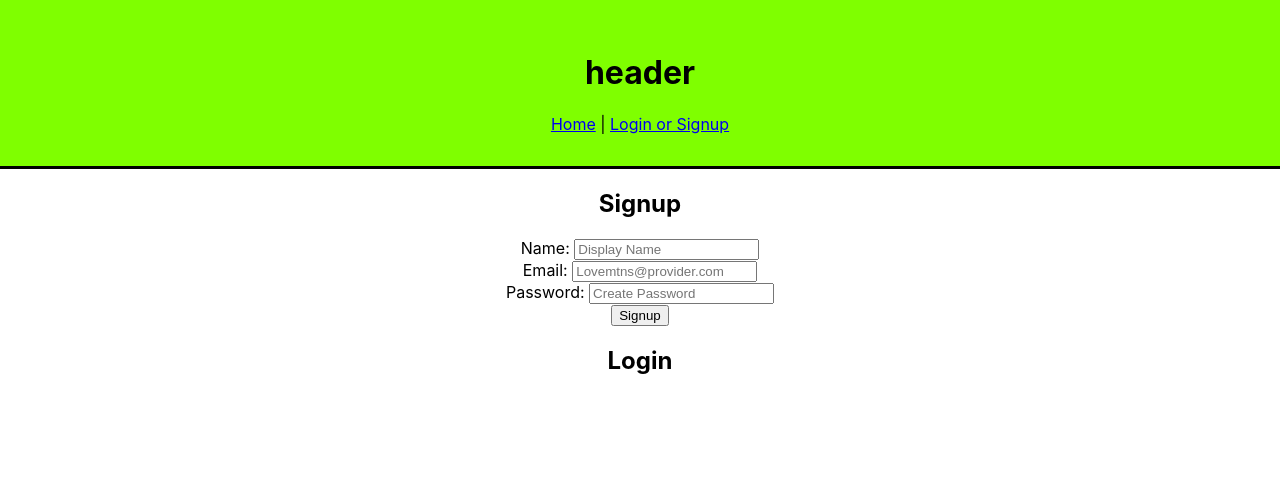
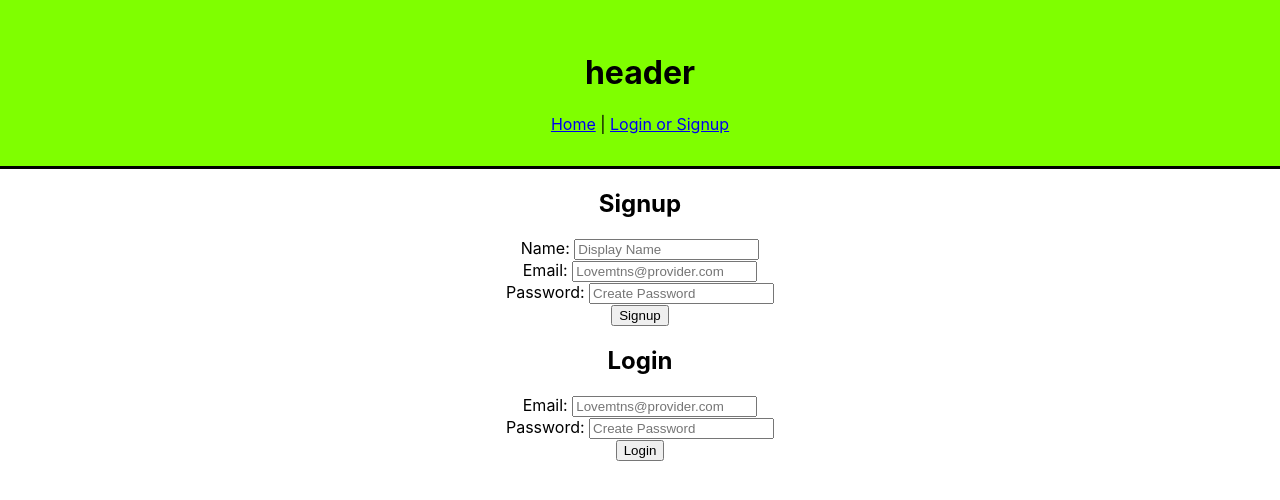
Before and after one commit to damatoaj/mern-auth-client, a React (Create React App) app: page /auth in a window 1280 px wide. Shown: the top 500 px of the page. Built offline with nearby package versions, Linux system fonts and the light colour scheme.

Commit message:
changed auth route in profile

```diff
--- a/src/App.js
+++ b/src/App.js
@@ -10,8 +10,16 @@ function App() {
 
   const handleAuth = user => {
     console.log('Handling Authentication...');
-    setCurrentUser(user);
-    setIsAuthenticated(true);
+    if(user) {
+      //sick add user stuff
+      setCurrentUser(user);
+      setIsAuthenticated(true);
+    } else {
+      //clear it all out
+      setCurrentUser(null);
+      setIsAuthenticated(false);
+      localStorage.removeItem('jwtToken');
+    }
   }
   return (
 
--- a/src/components/Content.js
+++ b/src/components/Content.js
@@ -1,8 +1,19 @@
 import React from 'react';
-import { Route } from 'react-router-dom';
+import { Redirect, Route } from 'react-router-dom';
 import Home from './pages/Home';
 import Auth from './pages/Auth';
 import Profile from './pages/Profile';
+
+const PrivateRoute = ({ component: Component , ...rest }) => {
+    const token = localStorage.getItem('jwttoken');
+    return <Route {...rest} render={(renderProps) => (
+        token ?
+        <Component {...rest} {...renderProps} /> :
+        <Redirect to='/auth' />
+    )} />
+}
+
+
 
 const Content = (props) => {
     return (
@@ -11,7 +22,12 @@ const Content = (props) => {
             <Route path='/auth' render={(renderProps) => (
                 <Auth handleAuth={props.handleAuth} {...renderProps} />
             )} />
-            <Route path='/profile' component={Profile} />
+            <PrivateRoute
+                path='/profile'
+                component={Profile}
+                currentUser={props.currentUser}
+                handleAuth={props.handleAuth}
+            />
         </main>
     );
 }
--- a/src/components/pages/Profile.js
+++ b/src/components/pages/Profile.js
@@ -12,7 +12,7 @@ const Profile = (props) => {
         })
         .catch(err => {
             console.log('😡 OH NO THERE IS AN ERROR', err)
-            setMessage(err.message);
+            props.handleAuth(null);
         })
     }, []);
 
--- a/src/components/partials/Login.js
+++ b/src/components/partials/Login.js
@@ -1,8 +1,55 @@
 import React from 'react';
+import { useState } from 'react';
+import axios from 'axios';
+import setAuthToken from '../../utils/setAuthToken';
+import { Redirect } from 'react-router-dom';
+
 const Login = (props) => {
+    const [email, setEmail] = useState('');
+    const [password, setPassword] = useState('');
+    const [redirect, setRedirect] = useState(false);
+
+    const handleSubmit = e => {
+        e.preventDefault();
+
+        axios.post(
+            `${process.env.REACT_APP_SERVER_URL}/api/login`,
+            { email, password }
+        ).then(response => {
+            localStorage.setItem('jwtToken', response.data.token);
+            setAuthToken(response.data.token);
+            props.handleAuth(response.data.user);
+            setRedirect(true);
+        }).catch(err => console.log('WE HAVE AN ERROR', err))
+    }
+
+    if (redirect) return <Redirect to='/profile' />
+
     return (
         <section>
+
             <h2>Login</h2>
+            <form onSubmit={handleSubmit}>
+            <div className="form-elem">
+                    <label htmlFor="email">Email: </label>
+                    <input
+                        type="email"
+                        name="email"
+                        placeholder="Lovemtns@provider.com"
+                        onChange={e => setEmail(e.target.value)}
+                    />
+                </div>
+                <div className="form-elem">
+                    <label htmlFor="password">Password: </label>
+                    <input
+                        type="password"
+                        name="password"
+                        placeholder="Create Password"
+                        onChange={e => setPassword(e.target.value)}
+                    />
+                </div>
+                <input type="submit" value="Login" />
+            </form>
         </section>
     );
 }
```
